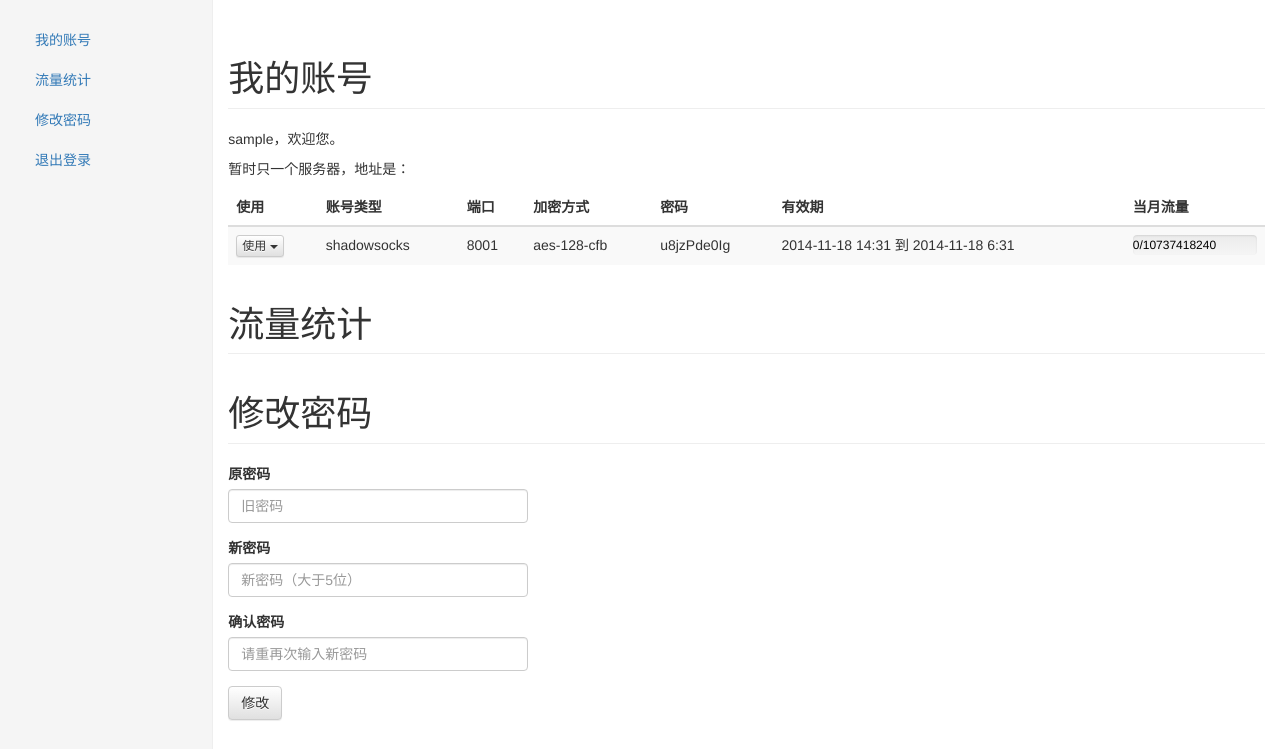
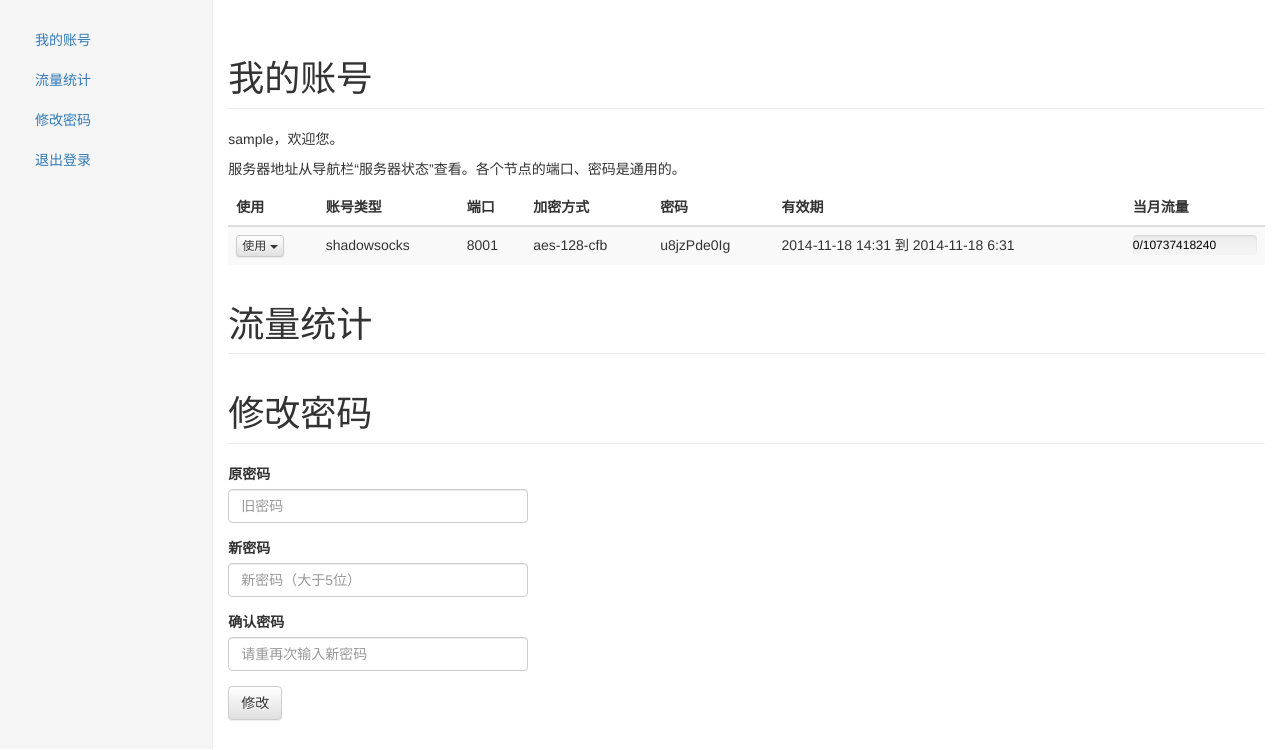
Before and after one commit to Marveliu/shadowsocks_admin, a Django app: page /accounts/profile/ in a window 1280 px wide. Shown: the part 51-801 px from the top of the page. Run offline with Django 3.2, Linux system fonts and the light colour scheme; the visitor is signed in with stand-in values (Sample User, id 1); data comes from the database, SQL or seed files in the repository; some libraries are stand-ins or nearby versions.

Commit message:
去掉原来单节点的地址信息，改为多节点地址信息。

```diff
--- a/master_node/master_node/templates/registration/profile.html
+++ b/master_node/master_node/templates/registration/profile.html
@@ -44,7 +44,7 @@
 {{ user.username }}，欢迎您。
 </p>
 <p>
-暂时只一个服务器，地址是：
+服务器地址从导航栏“服务器状态”查看。各个节点的端口、密码是通用的。
 </p>
 
     <table class="table table-striped table-hover">
```
